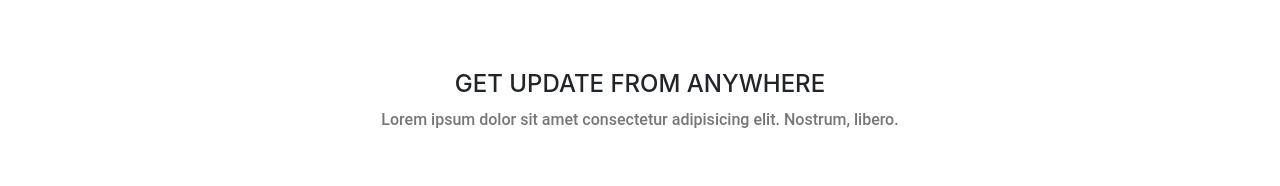
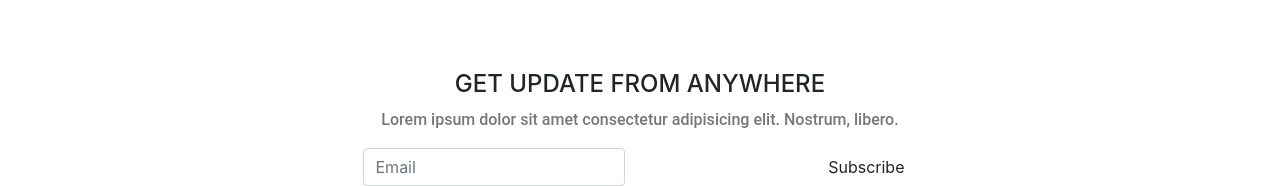
Before and after one commit to urielexis64/portfolio, a plain HTML site: page index.html in a window 1280 px wide. Shown: the part 5717-5903 px from the top of the page. Before the commit the page ends 5865 px from the top, so only its background shows below. Drawn offline with Linux system fonts and the light colour scheme.

Commit message:
Subscribe me area added

```diff
--- a/index.html
+++ b/index.html
@@ -503,12 +503,26 @@
         <!--===================Start Subscribe Me Area ====================-->
 
         <section class="subscribe-us-area">
-            <div class="container suscribe">
+            <div class="container subscribe">
                 <div class="row">
                     <div class="col-lg-12 text-center subscribe-title">
                         <h4 class="text-uppercase">Get Update From Anywhere</h4>
                         <p class="para">Lorem ipsum dolor sit amet consectetur adipisicing elit. Nostrum, libero.</p>
                     </div>
+                </div>
+                <div class="d-sm-flex justify-content-center">
+                    <form class="w-50">
+                        <div class="row d-flex flex-row flex-wrap">
+                            <div class="col input-textbox">
+                                <input type="text" id="txtemail" class="form-control" placeholder="Email">
+                            </div>
+                            <div class="col">
+                                <div class="btn-submit">
+                                    <button type="submit" class="btn float-right">Subscribe</button>
+                                </div>
+                            </div>
+                        </div>
+                    </form>
                 </div>
             </div>
         </section>
```
